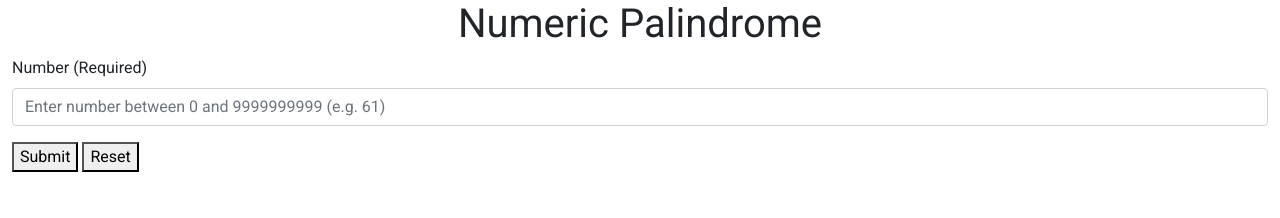
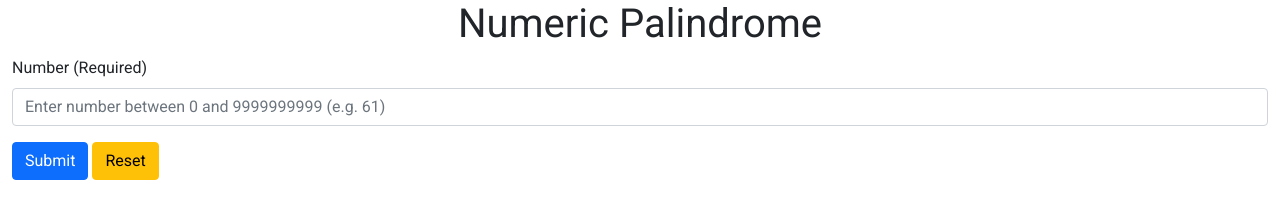
Before and after one commit to derektypist/numeric-palindrome, a plain HTML site: page index.html in a window 1280 px wide. Drawn offline with nearby package versions, Linux system fonts and the light colour scheme.

Commit message:
Changed to inline form at index.html

```diff
--- a/index.html
+++ b/index.html
@@ -18,12 +18,12 @@
         <section class="container-fluid">
 
             <!-- Set Up Form -->
-            <form class="form-group">
+            <form class="form-inline">
                 <label for="mynumber" class="form-label">Number (Required)</label>
                 <input class="form-control" placeholder="Enter number between 0 and 9999999999 (e.g. 61)" id="mynumber">
                 <p></p>
-                <button type="button" onclick="getNumberInfo()">Submit</button>
-                <button type="reset" onclick="clearInfo()">Reset</button>
+                <button type="button" onclick="getNumberInfo()" class="btn btn-primary">Submit</button>
+                <button type="reset" onclick="clearInfo()" class="btn btn-warning">Reset</button>
             </form>
             <!-- Display Number Information -->
             <p id="numinfo"></p>
```
